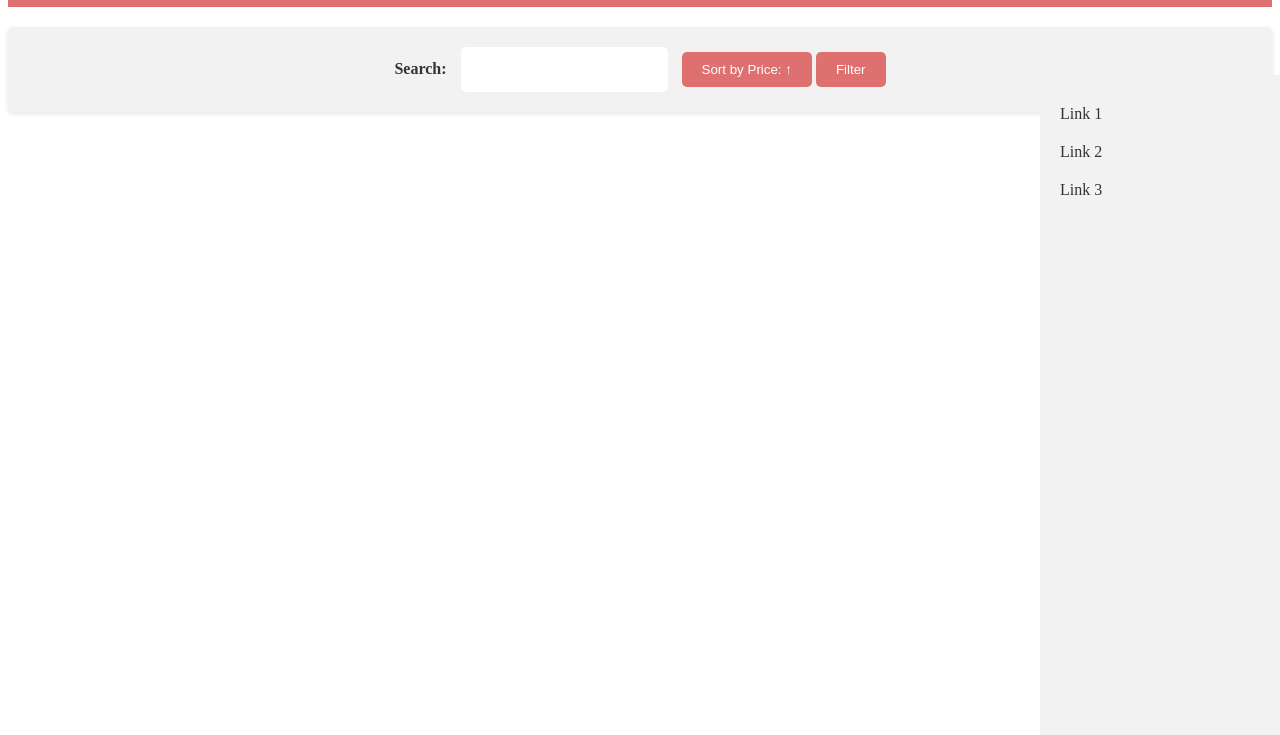
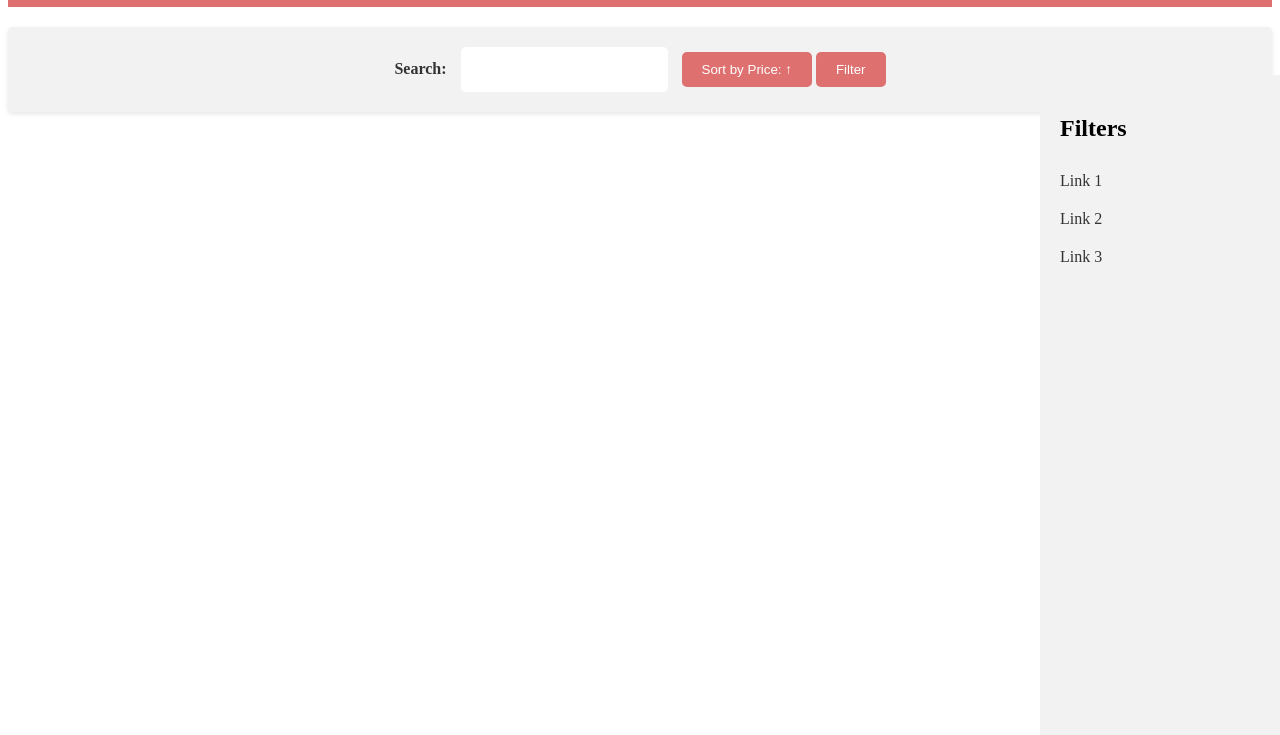
Before and after one commit to Leoc74/Power_Of_Friendship, a website: page src/client/search.html in a window 1280 px wide. Shown: the part 65-800 px from the top of the page. Drawn offline with Linux system fonts and the light colour scheme.

Commit message:
Added title to sidebar

```diff
--- a/src/client/search.html
+++ b/src/client/search.html
@@ -26,6 +26,7 @@
             <input type="button" id="filter-button" value="Filter">
         </div>
         <div class="sidebar">
+            <h2>Filters</h2>
             <a href="#">Link 1</a>
             <a href="#">Link 2</a>
             <a href="#">Link 3</a>
```
